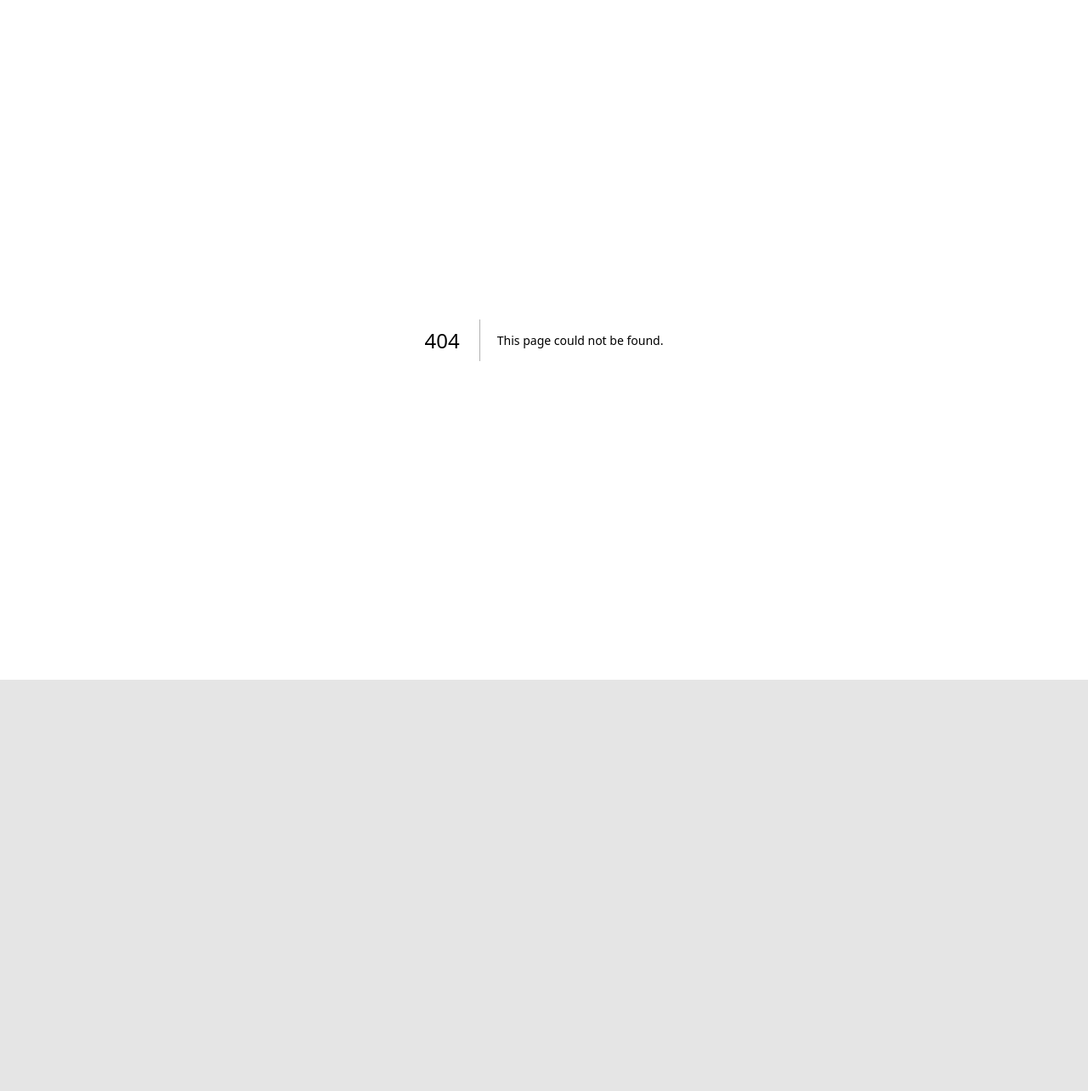
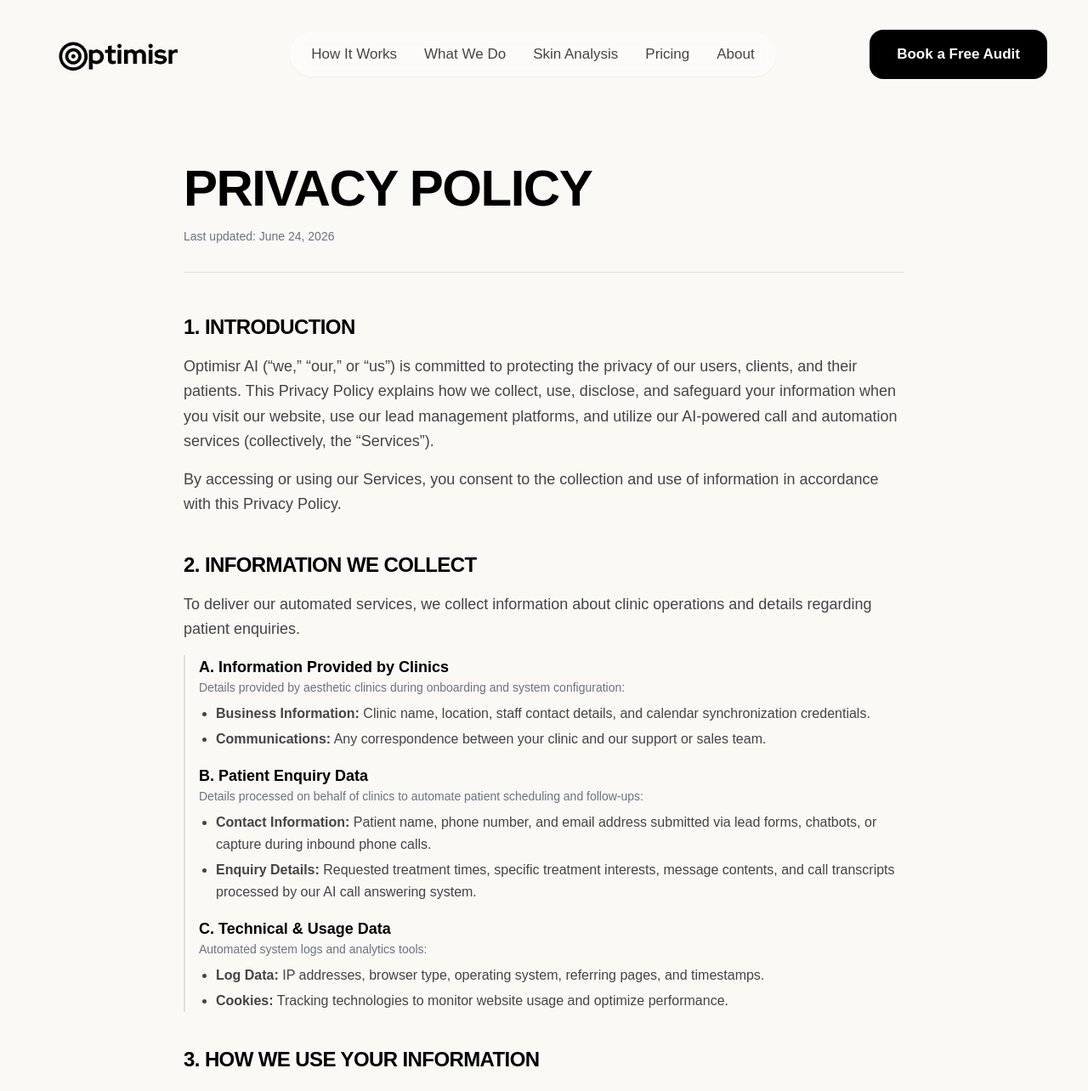
Before and after one commit to Dannydropz/optimisr, a Next.js app: page /privacy in a window 1280 px wide. Before the commit this address had no page. Shown: the top 1284 px of the page at 85% size. Before the commit the page ends 800 px from the top, so only its background shows below. Built offline with nearby package versions, Linux system fonts and the light colour scheme; a web font is replaced by a local one.

Commit message:
feat: add privacy policy page at /privacy and update footer links

```diff
--- /dev/null
+++ b/app/privacy/page.tsx
@@ -0,0 +1,153 @@
+import React from "react";
+import Navbar from "@/components/Navbar";
+import SiteFooter from "@/components/SiteFooter";
+import type { Metadata } from "next";
+
+export const metadata: Metadata = {
+  title: "Privacy Policy | Optimisr",
+  description: "Learn how Optimisr collects, uses, and safeguards data for our aesthetic clinic growth systems.",
+};
+
+export default function PrivacyPage() {
+  return (
+    <div className="min-h-screen bg-[#FAF9F6] text-black">
+      <Navbar />
+      <main className="max-w-4xl mx-auto px-6 pt-48 pb-32">
+        {/* Header Section */}
+        <div className="border-b border-black/10 pb-8 mb-12">
+          <h1 className="text-4xl md:text-6xl font-black font-condensed uppercase tracking-tight text-optimisr-black mb-4">
+            Privacy Policy
+          </h1>
+          <p className="text-sm text-gray-500 font-medium">
+            Last updated: June 24, 2026
+          </p>
+        </div>
+
+        {/* Content Section */}
+        <div className="prose prose-lg max-w-none text-optimisr-darkgrey space-y-10 leading-relaxed text-[16px] md:text-[18px]">
+          <section className="space-y-4">
+            <h2 className="text-2xl font-bold font-condensed uppercase text-optimisr-black tracking-tight">
+              1. Introduction
+            </h2>
+            <p>
+              Optimisr AI (&ldquo;we,&rdquo; &ldquo;our,&rdquo; or &ldquo;us&rdquo;) is committed to protecting the privacy of our users, clients, and their patients. This Privacy Policy explains how we collect, use, disclose, and safeguard your information when you visit our website, use our lead management platforms, and utilize our AI-powered call and automation services (collectively, the &ldquo;Services&rdquo;).
+            </p>
+            <p>
+              By accessing or using our Services, you consent to the collection and use of information in accordance with this Privacy Policy.
+            </p>
+          </section>
+
+          <section className="space-y-4">
+            <h2 className="text-2xl font-bold font-condensed uppercase text-optimisr-black tracking-tight">
+              2. Information We Collect
+            </h2>
+            <p>
+              To deliver our automated services, we collect information about clinic operations and details regarding patient enquiries.
+            </p>
+
+            <div className="pl-4 border-l-2 border-black/10 space-y-4 my-6">
+              <div>
+                <h3 className="text-lg font-bold text-optimisr-black">A. Information Provided by Clinics</h3>
+                <p className="text-sm text-gray-500 mb-2">Details provided by aesthetic clinics during onboarding and system configuration:</p>
+                <ul className="list-disc pl-5 space-y-1 text-[16px]">
+                  <li><strong>Business Information:</strong> Clinic name, location, staff contact details, and calendar synchronization credentials.</li>
+                  <li><strong>Communications:</strong> Any correspondence between your clinic and our support or sales team.</li>
+                </ul>
+              </div>
+
+              <div>
+                <h3 className="text-lg font-bold text-optimisr-black">B. Patient Enquiry Data</h3>
+                <p className="text-sm text-gray-500 mb-2">Details processed on behalf of clinics to automate patient scheduling and follow-ups:</p>
+                <ul className="list-disc pl-5 space-y-1 text-[16px]">
+                  <li><strong>Contact Information:</strong> Patient name, phone number, and email address submitted via lead forms, chatbots, or capture during inbound phone calls.</li>
+                  <li><strong>Enquiry Details:</strong> Requested treatment times, specific treatment interests, message contents, and call transcripts processed by our AI call answering system.</li>
+                </ul>
+              </div>
+
+              <div>
+                <h3 className="text-lg font-bold text-optimisr-black">C. Technical &amp; Usage Data</h3>
+                <p className="text-sm text-gray-500 mb-2">Automated system logs and analytics tools:</p>
+                <ul className="list-disc pl-5 space-y-1 text-[16px]">
+                  <li><strong>Log Data:</strong> IP addresses, browser type, operating system, referring pages, and timestamps.</li>
+                  <li><strong>Cookies:</strong> Tracking technologies to monitor website usage and optimize performance.</li>
+                </ul>
+              </div>
+            </div>
+          </section>
+
+          <section className="space-y-4">
+            <h2 className="text-2xl font-bold font-condensed uppercase text-optimisr-black tracking-tight">
+              3. How We Use Your Information
+            </h2>
+            <p>
+              We process information to facilitate clinic growth, optimize call-answering flows, and improve lead management efficiency:
+            </p>
+            <ul className="list-disc pl-5 space-y-2">
+              <li><strong>Service Delivery:</strong> To operate, maintain, and optimize our 24/7 AI Call Answering, Instant SMS responses, and Consultation Booking system.</li>
+              <li><strong>Integration Support:</strong> Synchronizing booking data directly with clinic calendars and electronic health record (EHR) integrations.</li>
+              <li><strong>Product Improvement:</strong> Analyzing aggregated, anonymized call transcripts and lead conversions to train and refine our AI systems for better accuracy and user experience.</li>
+              <li><strong>Customer Relations:</strong> Providing customer support, resolving technical issues, and sharing updates about our platform.</li>
+            </ul>
+          </section>
+
+          <section className="space-y-4">
+            <h2 className="text-2xl font-bold font-condensed uppercase text-optimisr-black tracking-tight">
+              4. Data Sharing &amp; Subprocessors
+            </h2>
+            <p>
+              We do not sell user or patient data. Data is shared only under strict confidentiality agreements with trusted partners:
+            </p>
+            <ul className="list-disc pl-5 space-y-2">
+              <li><strong>Aesthetic Clinics:</strong> Any patient lead data collected is immediately transferred to the respective clinic with which the patient initiated contact.</li>
+              <li><strong>Service Providers:</strong> We share data with third-party subprocessors for essential infrastructure services (such as cloud hosting, SMS/email delivery gateways, calendar integrations, and generative AI API providers).</li>
+              <li><strong>Legal Compliance:</strong> When required by law, we may disclose personal data to UK law enforcement or regulatory authorities.</li>
+            </ul>
+          </section>
+
+          <section className="space-y-4">
+            <h2 className="text-2xl font-bold font-condensed uppercase text-optimisr-black tracking-tight">
+              5. GDPR &amp; UK Data Protection Compliance
+            </h2>
+            <p>
+              If you reside in the United Kingdom or the European Economic Area (EEA), you are protected by the General Data Protection Regulation (GDPR) and the Data Protection Act 2018. Under these regulations, you have rights to:
+            </p>
+            <ul className="list-disc pl-5 space-y-2">
+              <li>Request access to, rectification of, or erasure of your personal data.</li>
+              <li>Object to or restrict the processing of your personal data.</li>
+              <li>Receive a copy of your personal data in a structured, machine-readable format.</li>
+              <li>Withdraw consent at any time where processing is based on consent.</li>
+            </ul>
+            <p>
+              Patients wishing to exercise these rights should contact the relevant aesthetic clinic directly, as they act as the Data Controller, while Optimisr AI acts as the Data Processor. If you wish to contact us directly regarding our data handling, please reach out via the email listed below.
+            </p>
+          </section>
+
+          <section className="space-y-4">
+            <h2 className="text-2xl font-bold font-condensed uppercase text-optimisr-black tracking-tight">
+              6. Data Security &amp; Retention
+            </h2>
+            <p>
+              We employ advanced industry-standard physical, administrative, and technological security measures to protect data from unauthorized access, loss, or alteration. Lead data and AI conversation histories are retained only as long as necessary to fulfill the business purposes outlined in this policy, or in compliance with legal retention periods.
+            </p>
+          </section>
+
+          <section className="space-y-4">
+            <h2 className="text-2xl font-bold font-condensed uppercase text-optimisr-black tracking-tight">
+              7. Contact Us
+            </h2>
+            <p>
+              If you have any questions, concerns, or requests regarding this Privacy Policy, please contact us at:
+            </p>
+            <p className="font-bold mt-2">
+              Email:{" "}
+              <a href="mailto:hello@optimisr.com" className="text-optimisr-black underline hover:text-opacity-80 transition-colors">
+                hello@optimisr.com
+              </a>
+            </p>
+          </section>
+        </div>
+      </main>
+      <SiteFooter />
+    </div>
+  );
+}
--- a/components/Navbar.tsx
+++ b/components/Navbar.tsx
@@ -4,11 +4,11 @@ import React, { useState, useEffect } from "react";
 import { motion, useScroll, useTransform } from "framer-motion";
 
 const navLinks = [
-    { name: "How It Works", href: "#how-it-works" },
-    { name: "What We Do", href: "#what-we-do" },
-    { name: "Skin Analysis", href: "#skin-analysis" },
-    { name: "Pricing", href: "#pricing" },
-    { name: "About", href: "#about" },
+    { name: "How It Works", href: "/#how-it-works" },
+    { name: "What We Do", href: "/#what-we-do" },
+    { name: "Skin Analysis", href: "/#skin-analysis" },
+    { name: "Pricing", href: "/#pricing" },
+    { name: "About", href: "/#about" },
 ];
 
 const Navbar: React.FC = () => {
@@ -62,7 +62,7 @@ const Navbar: React.FC = () => {
 
             {/* CTA Button */}
             <motion.a
-                href="#audit"
+                href="/#audit"
                 style={{ backgroundColor: ctaBg, color: ctaColor }}
                 className={`transition-all duration-300 rounded-xl md:rounded-2xl text-[14px] md:text-[17px] font-bold hover:scale-105 active:scale-95 flex items-center justify-center ${isScrolled ? "px-4 py-2.5 md:px-6 md:py-3" : "px-5 py-3 md:px-8 md:py-4"
                     }`}
--- a/components/SiteFooter.tsx
+++ b/components/SiteFooter.tsx
@@ -27,37 +27,37 @@ const SiteFooter: React.FC = () => {
                         <div className="space-y-4">
                             <h4 className="text-[14px] font-bold text-white/40 uppercase tracking-widest">Platform</h4>
                             <ul className="space-y-3 text-[17px] font-medium">
-                                <li><a href="#how-it-works" className="hover:text-optimisr-yellow transition-colors">How It Works</a></li>
-                                <li><a href="#" className="hover:text-optimisr-yellow transition-colors">AI Call Answering</a></li>
-                                <li><a href="#" className="hover:text-optimisr-yellow transition-colors">Lead Response Automation</a></li>
-                                <li><a href="#skin-analysis" className="hover:text-optimisr-yellow transition-colors">Skin Analysis</a></li>
+                                <li><a href="/#how-it-works" className="hover:text-optimisr-yellow transition-colors">How It Works</a></li>
+                                <li><a href="/#what-we-do" className="hover:text-optimisr-yellow transition-colors">AI Call Answering</a></li>
+                                <li><a href="/#what-we-do" className="hover:text-optimisr-yellow transition-colors">Lead Response Automation</a></li>
+                                <li><a href="/#skin-analysis" className="hover:text-optimisr-yellow transition-colors">Skin Analysis</a></li>
                             </ul>
                         </div>
                         <div className="space-y-4">
                             <h4 className="text-[14px] font-bold text-white/40 uppercase tracking-widest">What We Do</h4>
                             <ul className="space-y-3 text-[17px] font-medium">
-                                <li><a href="#what-we-do" className="hover:text-optimisr-yellow transition-colors">24/7 Call Answering</a></li>
-                                <li><a href="#what-we-do" className="hover:text-optimisr-yellow transition-colors">Instant Lead Response</a></li>
-                                <li><a href="#what-we-do" className="hover:text-optimisr-yellow transition-colors">Consultation Booking</a></li>
-                                <li><a href="#what-we-do" className="hover:text-optimisr-yellow transition-colors">Review Automation</a></li>
+                                <li><a href="/#what-we-do" className="hover:text-optimisr-yellow transition-colors">24/7 Call Answering</a></li>
+                                <li><a href="/#what-we-do" className="hover:text-optimisr-yellow transition-colors">Instant Lead Response</a></li>
+                                <li><a href="/#what-we-do" className="hover:text-optimisr-yellow transition-colors">Consultation Booking</a></li>
+                                <li><a href="/#what-we-do" className="hover:text-optimisr-yellow transition-colors">Review Automation</a></li>
                             </ul>
                         </div>
                         <div className="space-y-4">
                             <h4 className="text-[14px] font-bold text-white/40 uppercase tracking-widest">Industries</h4>
                             <ul className="space-y-3 text-[17px] font-medium">
-                                <li><a href="#" className="hover:text-optimisr-yellow transition-colors">Aesthetic Clinics</a></li>
-                                <li><a href="#" className="hover:text-optimisr-yellow transition-colors">Cosmetic Clinics</a></li>
-                                <li><a href="#" className="hover:text-optimisr-yellow transition-colors">Medical Spas</a></li>
-                                <li><a href="#" className="hover:text-optimisr-yellow transition-colors">Skin Clinics</a></li>
-                                <li><a href="#" className="hover:text-optimisr-yellow transition-colors">Laser &amp; Beauty Clinics</a></li>
+                                <li><a href="/#what-we-do" className="hover:text-optimisr-yellow transition-colors">Aesthetic Clinics</a></li>
+                                <li><a href="/#what-we-do" className="hover:text-optimisr-yellow transition-colors">Cosmetic Clinics</a></li>
+                                <li><a href="/#what-we-do" className="hover:text-optimisr-yellow transition-colors">Medical Spas</a></li>
+                                <li><a href="/#what-we-do" className="hover:text-optimisr-yellow transition-colors">Skin Clinics</a></li>
+                                <li><a href="/#what-we-do" className="hover:text-optimisr-yellow transition-colors">Laser &amp; Beauty Clinics</a></li>
                             </ul>
                         </div>
                         <div className="space-y-4">
                             <h4 className="text-[14px] font-bold text-white/40 uppercase tracking-widest">Company</h4>
                             <ul className="space-y-3 text-[17px] font-medium">
-                                <li><a href="#about" className="hover:text-optimisr-yellow transition-colors">About</a></li>
-                                <li><a href="#pricing" className="hover:text-optimisr-yellow transition-colors">Pricing</a></li>
-                                <li><a href="#audit" className="hover:text-optimisr-yellow transition-colors">Contact</a></li>
+                                <li><a href="/#about" className="hover:text-optimisr-yellow transition-colors">About</a></li>
+                                <li><a href="/#pricing" className="hover:text-optimisr-yellow transition-colors">Pricing</a></li>
+                                <li><a href="/#audit" className="hover:text-optimisr-yellow transition-colors">Contact</a></li>
                             </ul>
                         </div>
                     </div>
@@ -73,7 +73,7 @@ const SiteFooter: React.FC = () => {
                         <a href="#" className="hover:text-white">LinkedIn</a>
                         <a href="#" className="hover:text-white">Twitter</a>
                         <a href="#" className="hover:text-white">Terms of Service</a>
-                        <a href="#" className="hover:text-white">Privacy Statement</a>
+                        <a href="/privacy" className="hover:text-white">Privacy Statement</a>
                     </div>
                 </div>
             </div>
```
